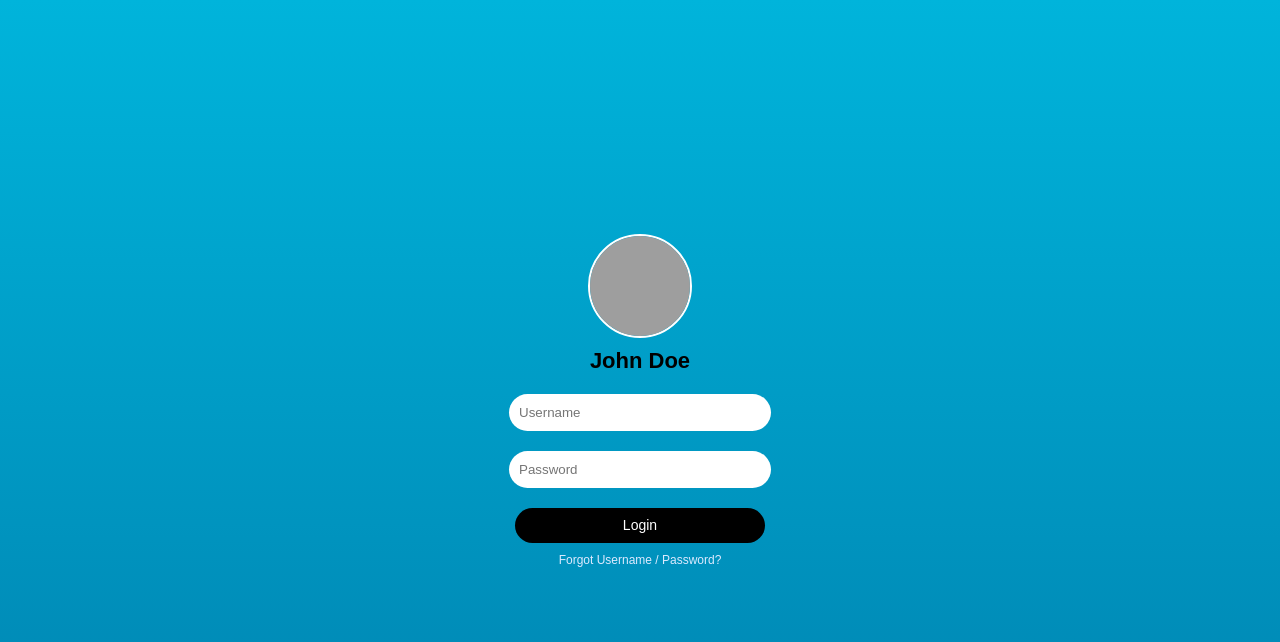
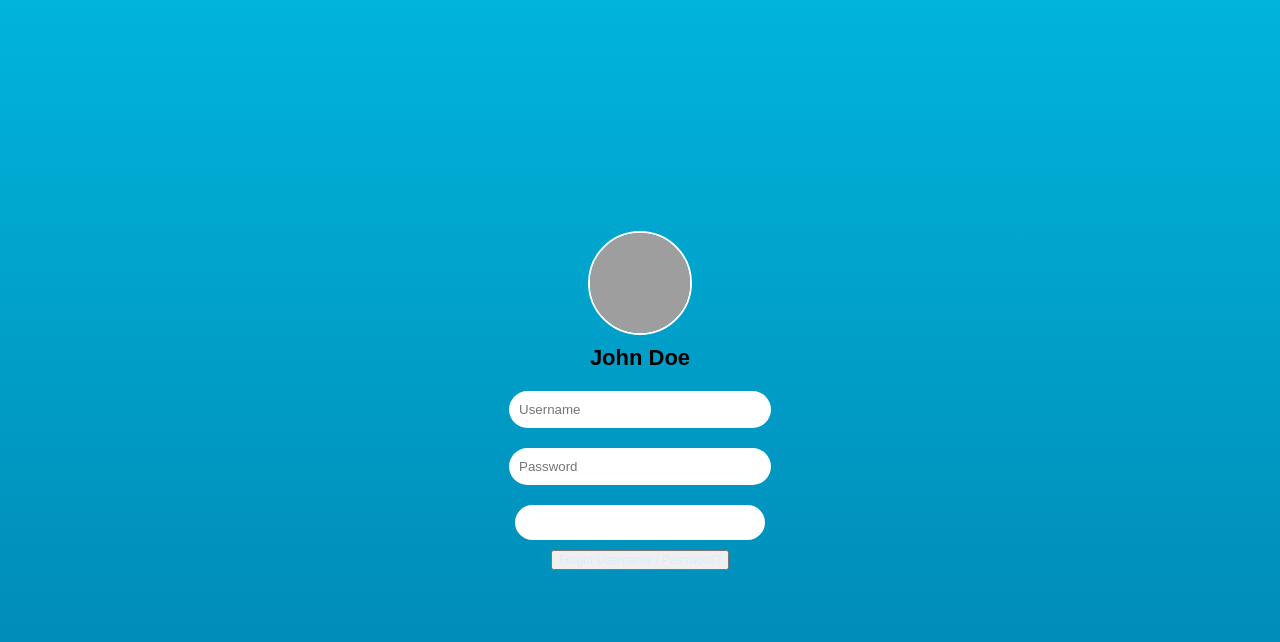
Before and after one commit to TahaTheCoder7/Assignment--06, a plain HTML site: page index.html in a window 1280 px wide. In both pictures the pointer is over the button "Login". Drawn offline with Linux system fonts and the light colour scheme; grey boxes are pictures that could not be loaded.

Commit message:
Update index.html

```diff
--- a/index.html
+++ b/index.html
@@ -48,11 +48,26 @@
       border-radius: 25px;
       font-size: 14px;
     }
+    .login-btn:hover{
+      width: 250px;
+      height: 35px;
+      margin-top: 10px;
+      background-color: white;
+      color: white;
+      border: none;
+      border-radius: 25px;
+      font-size: 14px;
+    }
 
     .forgot {
       font-size: 12px;
       margin-top: 10px;
       color: #dceaff;
+    }
+    .forgot:hover {
+      font-size: 12px;
+      margin-top: 10px;
+      color: blue;
     }
   </style>
 </head>
@@ -64,6 +79,6 @@
   <input type="password" placeholder="Password" class="input-field">
 
   <button class="login-btn">Login</button>
-  <div class="forgot">Forgot Username / Password?</div>
+  <button class="forgot">Forgot Username / Password?</div>
 </body>
 </html>
```
